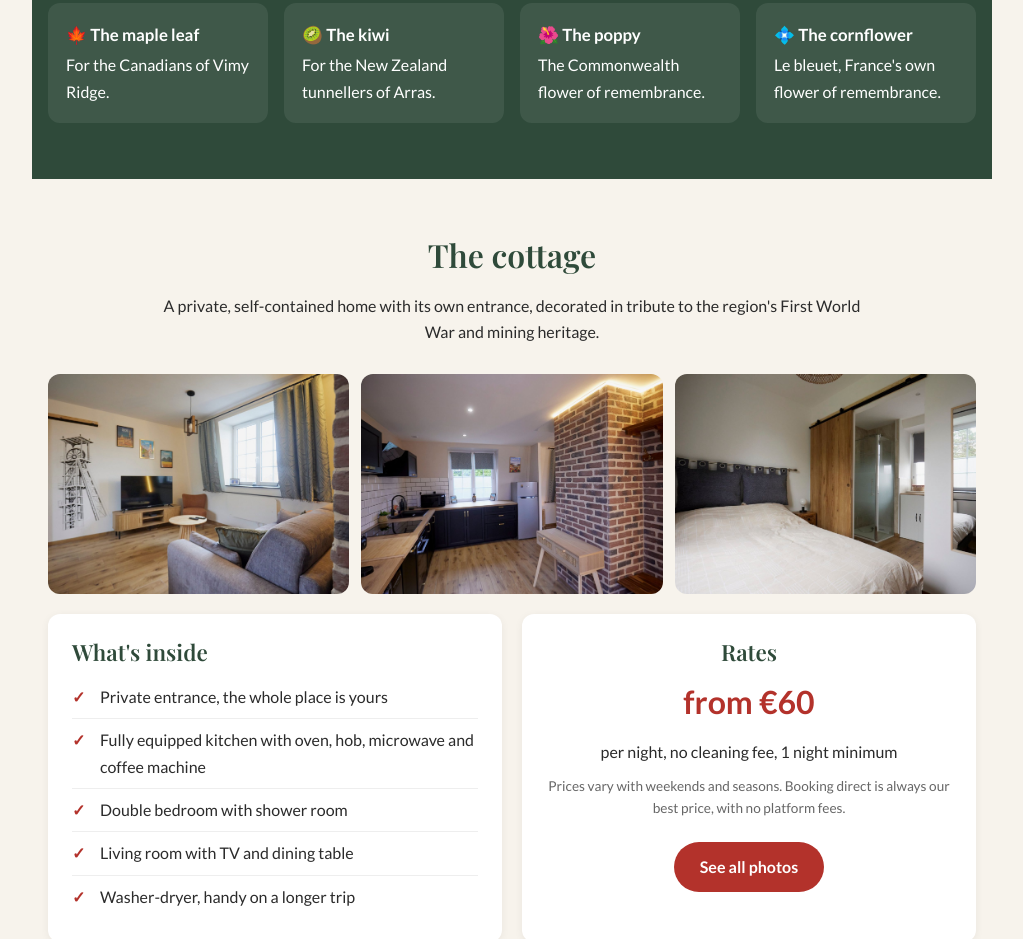
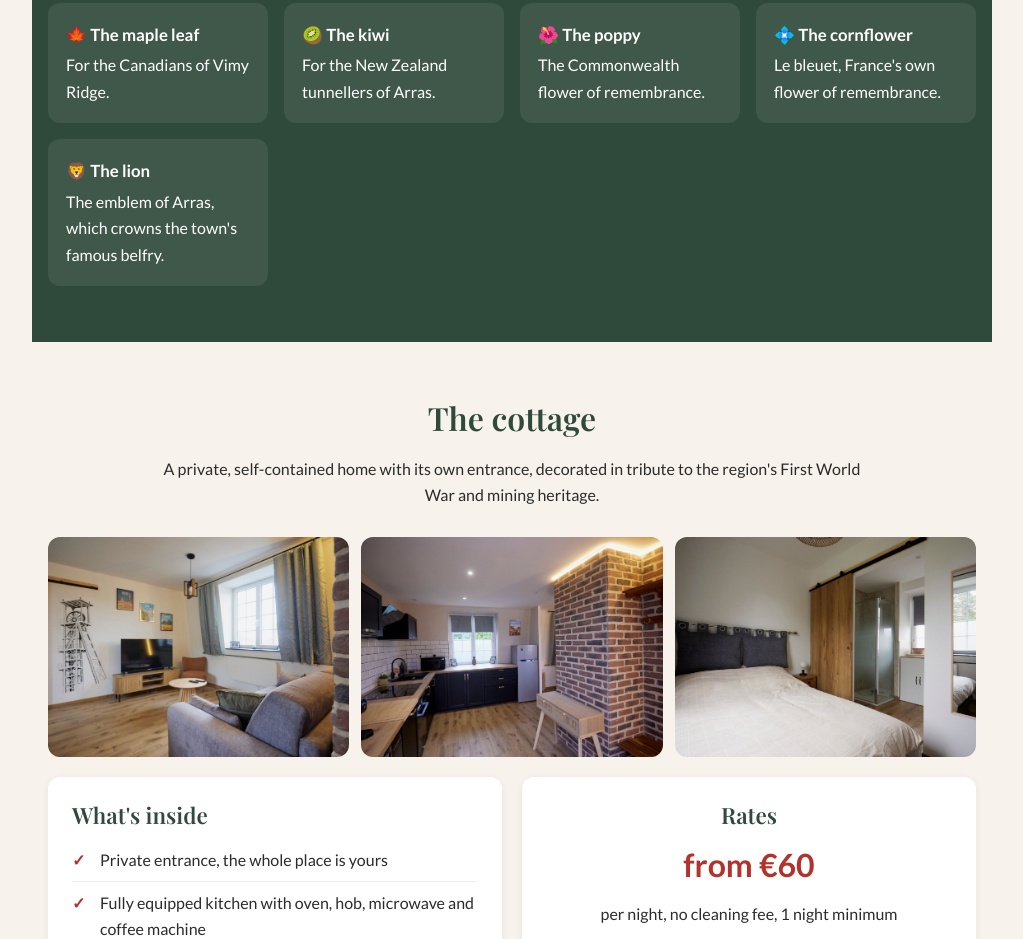
Before and after one commit to logisdeberthoult/logis-de-berthoult, a plain HTML site: page en/index.html in a window 1280 px wide. Shown: the part 1458-2397 px from the top of the page, without its empty margins (128-1151 px from the left). Drawn offline with nearby package versions, Linux system fonts and the light colour scheme.

Commit message:
Add files via upload

```diff
--- a/en/index.html
+++ b/en/index.html
@@ -125,6 +125,7 @@
     <div><strong>🥝 The kiwi</strong>For the New Zealand tunnellers of Arras.</div>
     <div><strong>🌺 The poppy</strong>The Commonwealth flower of remembrance.</div>
     <div><strong>💠 The cornflower</strong>Le bleuet, France's own flower of remembrance.</div>
+    <div><strong>🦁 The lion</strong>The emblem of Arras, which crowns the town's famous belfry.</div>
   </div>
 </section>
 
```
